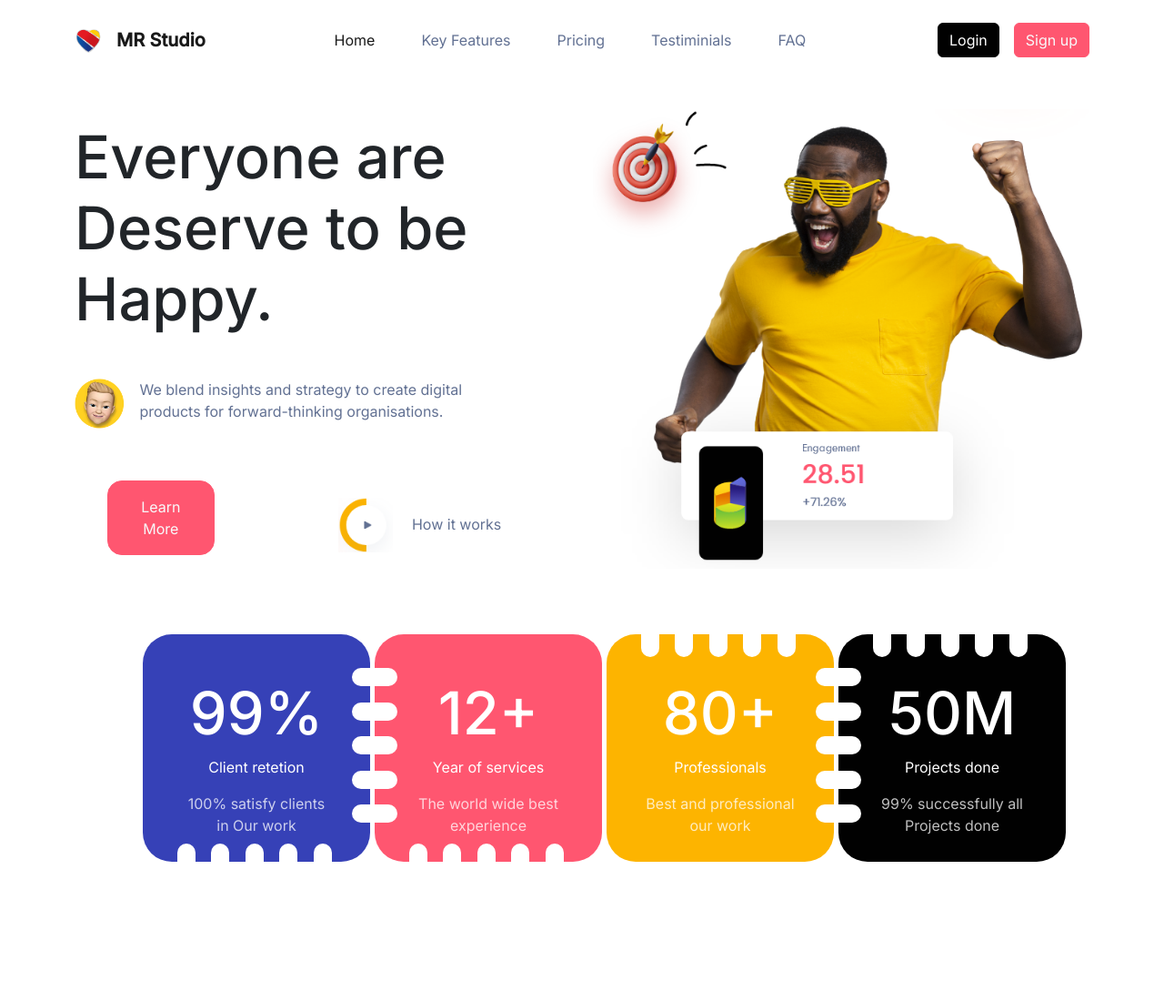
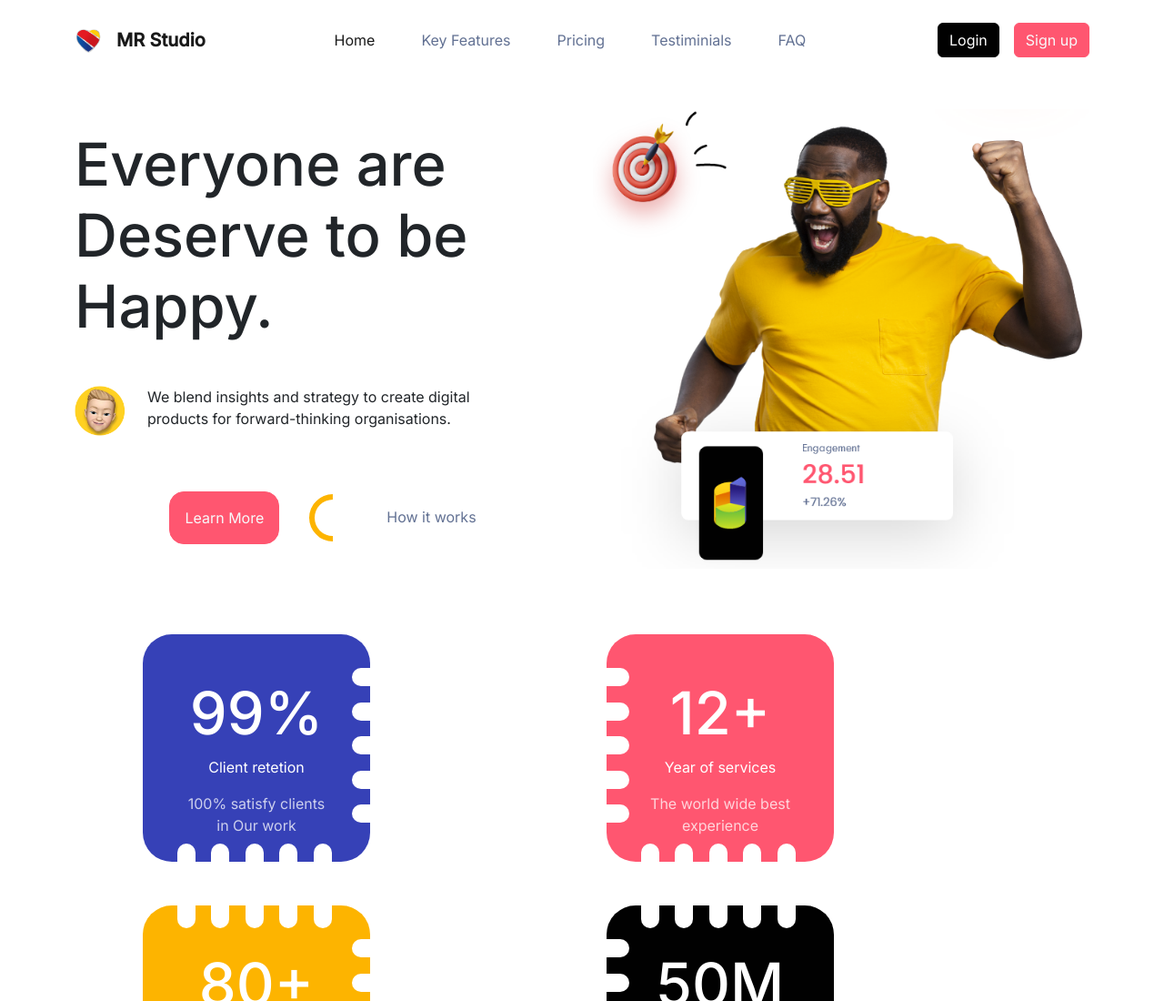
Before and after one commit to dang1707vu/resultcourse, a website: page index.html in a window 1280 px wide. Shown: the top 1100 px of the page at 91% size. Before the commit the page ends 971 px from the top, so only its background shows below. Drawn offline with nearby package versions, Linux system fonts and the light colour scheme.

Commit message:
responsive to large

```diff
--- a/index.html
+++ b/index.html
@@ -52,26 +52,25 @@
     <div class="container">
         <div class="row align-items-center">
             <div class="col-lg-6 col-md-12 col-12 justify-content-center">
-                <h1>
+                <h1 class="text">
                     Everyone are Deserve to be Happy.
                 </h1>
                 <div class="row mt-5">
-                    <div class="col-1">
-                        <img src="./images/profile.png" height="55" alt="">
+                        <img src="./images/profile.png" height="55" class="profile">
+                        <div class="col-md-8">
+                        <p class="text">We blend insights and strategy to create digital products for forward-thinking organisations.</p>
                     </div>
-                    <div class="col-8 mx-4 text-secondary mb-5">
-                        <p>We blend insights and strategy to create digital products for forward-thinking organisations.</p>
                     </div>
+                    <div class="row align-items-center mt-5">
+                    <div class=" col-md-12 text-center center">
+                        <a href="button" class="btn btn-danger text-light p-3 rounded-4">
+                            Learn More
+                        </a>
+                        <a href="button"  class="btn">
+                            <img src="/images/play-fill.svg" class="playButton" alt="">
+                        </a>
+                        <span class="text-secondary ms-3">How it works</span>
                 </div>
-                    <div class="row align-items-center">
-                    <div class="col-md-3 col-sm-6 text-center center">
-                        <a href="button" class="btn btn-danger text-light p-3 rounded-4">
-                            Learn More</a>
-                        </div>
-                            <div class="col-md-6 col-sm-6 text-center mt-3 center">
-                                <a href="https://www.youtube.com/"><img src="./images/play.PNG" height="60" alt=""></a>
-                        <span class="text-secondary ms-3">How it works</span>
-                    </div>
                 </div>
             </div>
             <div class="col-md-6 bg">
@@ -84,10 +83,10 @@
 <!-- Card Section -->
 <section class="mt-5">
     <div class="container">
-        <div class="row align-items-center justify-content-center text-white text-center mx-5">
+        <div class="row align-items-center justify-content-center text-white text-center mx-5 ">
             <!-- Card1 -->
-                <div class="col-lg-3 col-md-6">
-                    <div class="card bg-primary text-bolder p-4 pt-5 rounded-5 mt-md-4 mb-4">
+                <div class="col-xxl-3 col-md-6">
+                    <div class="card card1 bg-primary text-bolder p-4 pt-5 rounded-5 mt-md-4 mb-4">
                         <div class="puzzle1R">
                             <div class="r1 puzzleRL"></div>
                             <div class="r2 puzzleRL"></div>
@@ -117,8 +116,8 @@
                     </div>
                 </div>
                 <!-- Card2 -->
-                <div class="col-lg-3 col-md-6">
-                    <div class="card bg-danger p-4 pt-5 rounded-5 mt-md-4 mb-4">
+                <div class="col-xxl-3 col-md-6">
+                    <div class="card card2 bg-danger p-4 pt-5 rounded-5 mt-md-4 mb-4">
                         <div class="puzzle2R">
                             <div class="r1 puzzleRL"></div>
                             <div class="r2 puzzleRL"></div>
@@ -156,8 +155,8 @@
                 </div>
 
                 <!-- Card3 -->
-                <div class="col-lg-3 col-md-6">
-                    <div class="card bg-warning p-4 pt-5 rounded-5 mt-md-4 mb-4">
+                <div class="col-xxl-3 col-md-6">
+                    <div class="card card3 bg-warning p-4 pt-5 rounded-5 mt-md-4 mb-4">
                         <div class="puzzle3R">
                             <div class="r1 puzzleRL"></div>
                             <div class="r2 puzzleRL"></div>
@@ -195,8 +194,8 @@
                 </div>
 
                 <!-- Card4 -->
-                <div class="col-lg-3 col-md-6">
-                    <div class="card bg-dark p-4 pt-5 rounded-5 mt-md-4 mb-4">
+                <div class="col-xxl-3 col-md-6">
+                    <div class="card card3 bg-dark p-4 pt-5 rounded-5 mt-md-4 mb-4">
                         <div class="puzzle4R">
                             <div class="r1 puzzleRL"></div>
                             <div class="r2 puzzleRL"></div>
--- a/main.scss
+++ b/main.scss
@@ -6,6 +6,21 @@ $warning: #FDB400;
 $primary: #3641b7;
 
 @import "node_modules/bootstrap/scss/bootstrap";
+
+
+.playButton {
+ border-radius: 200px;
+ width: 40px;
+ height: 40px;
+ border: 6px solid #FDB400;
+ border-right: 6px solid white;
+ border-bottom: 6px solid white;
+ background-color: transparent;
+ margin-left: 15px;
+ padding: 20px;
+ -webkit-transform:rotate(-45deg);
+}
+
 .nav-link {
     color: #627193;
   }
@@ -18,6 +33,9 @@ h1 {
     font-size: 65px;
 }
 
+.profile {
+  width: 80px;
+}
 
 .card {
   position: relative;
@@ -152,6 +170,8 @@ h1 {
 
   .card {margin-left: auto; margin-right: auto};
   .hero {margin-left: auto; margin-right: auto};
+  .text {margin-left: auto; margin-right: auto; text-align: center};
+  .profile {margin-left: auto; margin-right: auto};
 }
 
 
@@ -170,6 +190,7 @@ h1 {
   .center {margin-left: auto; margin-right: auto};
 }
 
-@media screen and (min-width: 992px) {
+@media screen and (max-width: 992px) {
+  .card {margin-left: auto; margin-right: auto;};
 
 }
```
Also changed, not shown: images/play-fill.svg (added), style.css, 1 other file.
